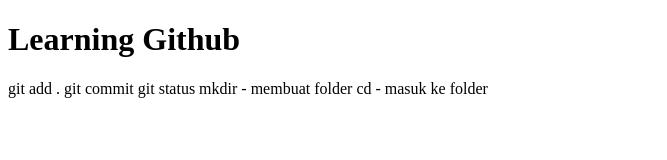
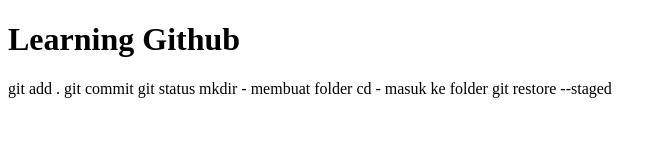
Before and after one commit to azkajefferson/trial-github, a plain HTML site: page index.html in a window 1280 px wide. Shown: the whole page, without its empty margins (0-667 px from the left). Drawn offline with Linux system fonts and the light colour scheme.

Commit message:
add fitur git

```diff
--- a/index.html
+++ b/index.html
@@ -16,6 +16,7 @@
                 git status
                 mkdir - membuat folder
                 cd - masuk ke folder
+                git restore --staged
 
             </p>
         </div>
```
